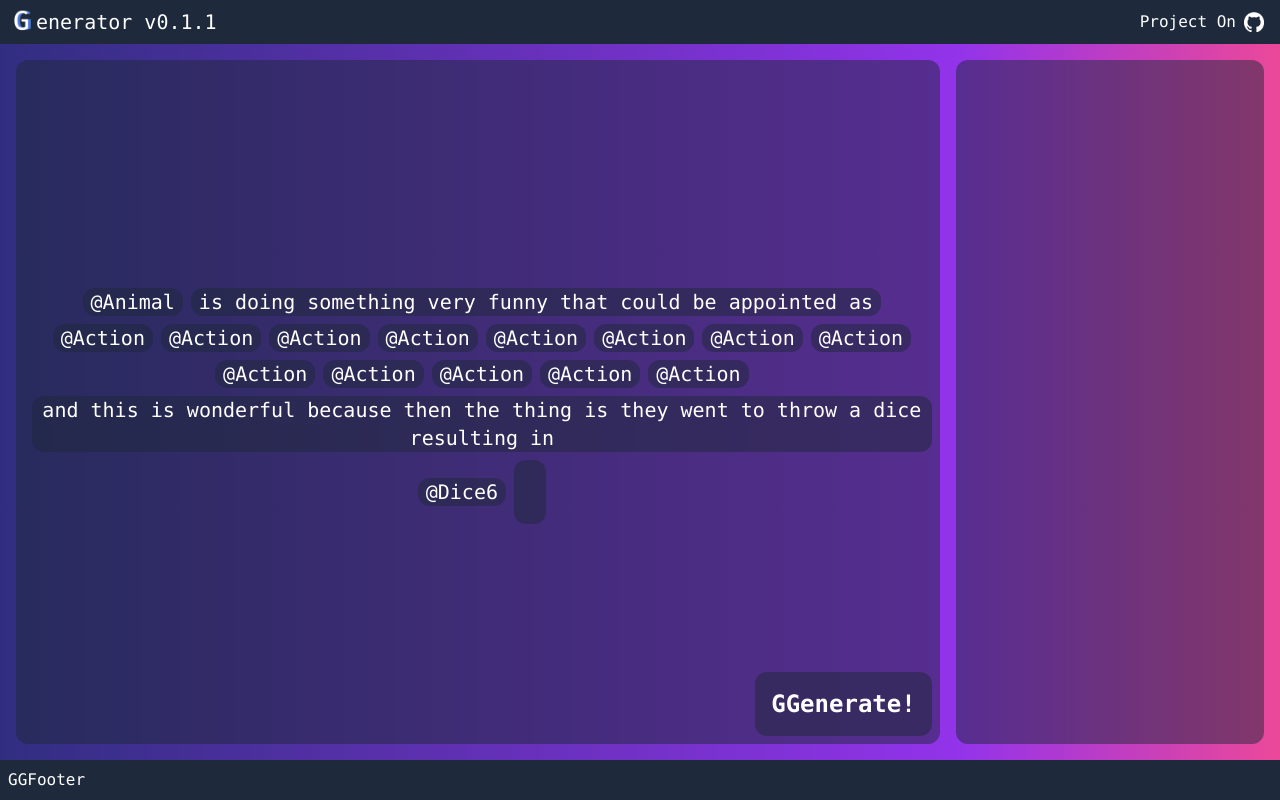
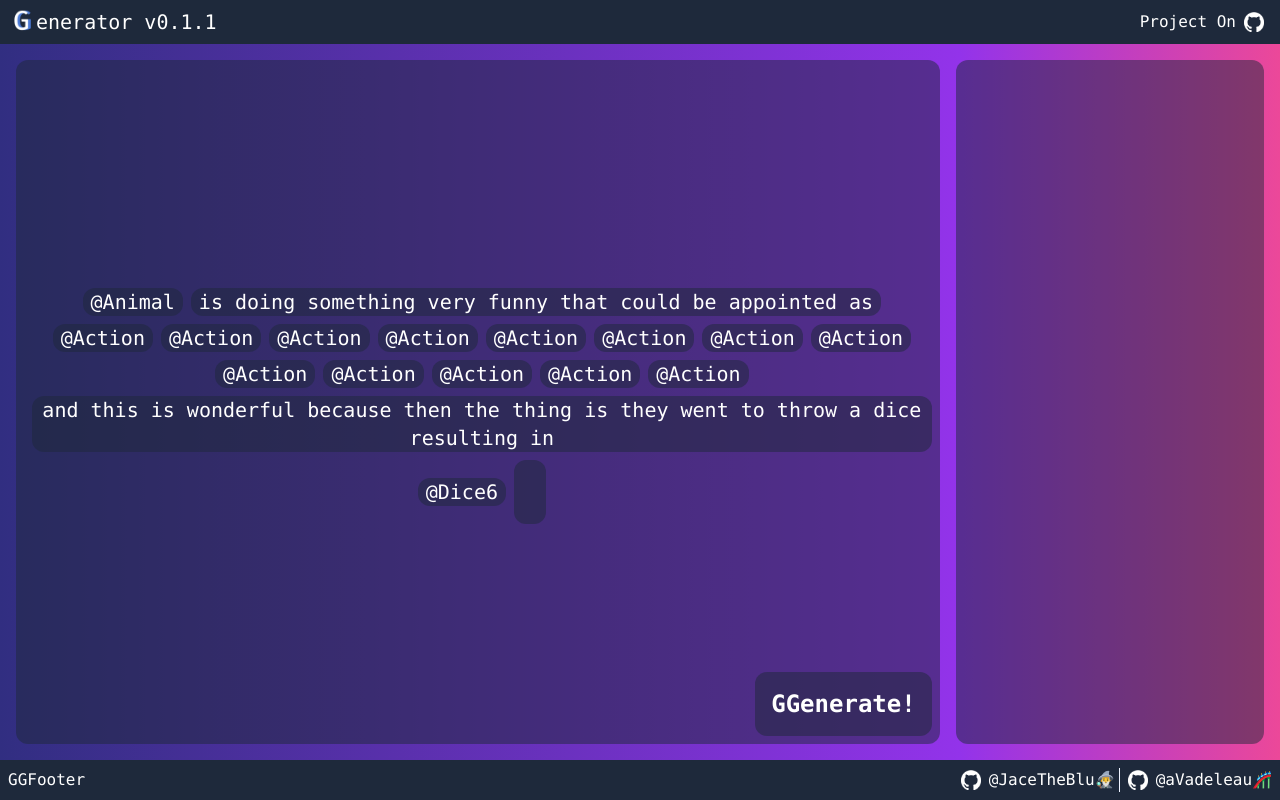
Before and after one commit to JaceTheBlu/GGenerator, a SvelteKit app: page / in a window 1280 px wide. Built offline with nearby package versions, Linux system fonts and the light colour scheme.

Commit message:
new footer

```diff
--- a/src/components/GGFooter.svelte
+++ b/src/components/GGFooter.svelte
@@ -1 +1,23 @@
-<div class="bg-slate-800 p-2">GGFooter</div>
+<div class="bg-slate-800 p-2 flex justify-between">
+	GGFooter
+	<div class="flex items-right">
+		<a
+			class="flex items-center"
+			href="https://github.com/JaceTheBlu"
+			aria-label="Follow @JaceTheBlu on GitHub"
+			target="_blank"
+		>
+			<img src="github.png" alt="GitHub Logo" class="w-7 mr-2 pl-2" />
+			@JaceTheBlu🧙‍♂️
+		</a>
+		<a
+			class="flex items-center border-l border-indigo-50 ml-1"
+			href="https://github.com/aVadeleau"
+			aria-label="Follow @aVadeleau on GitHub"
+			target="_blank"
+		>
+			<img src="github.png" alt="GitHub Logo" class="w-7 mr-2 pl-2" />
+			@aVadeleau🎢
+		</a>
+	</div>
+</div>
```
